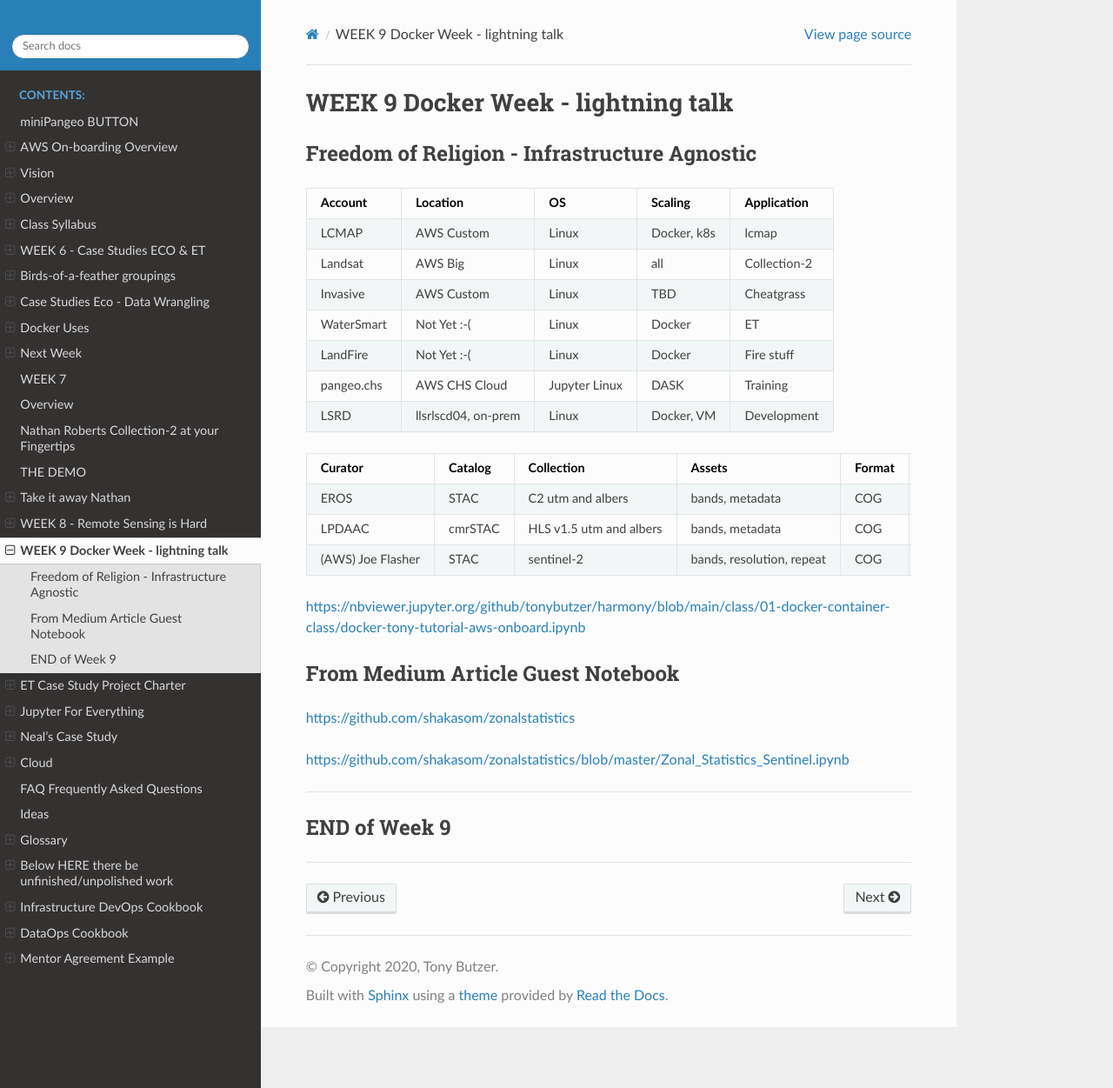
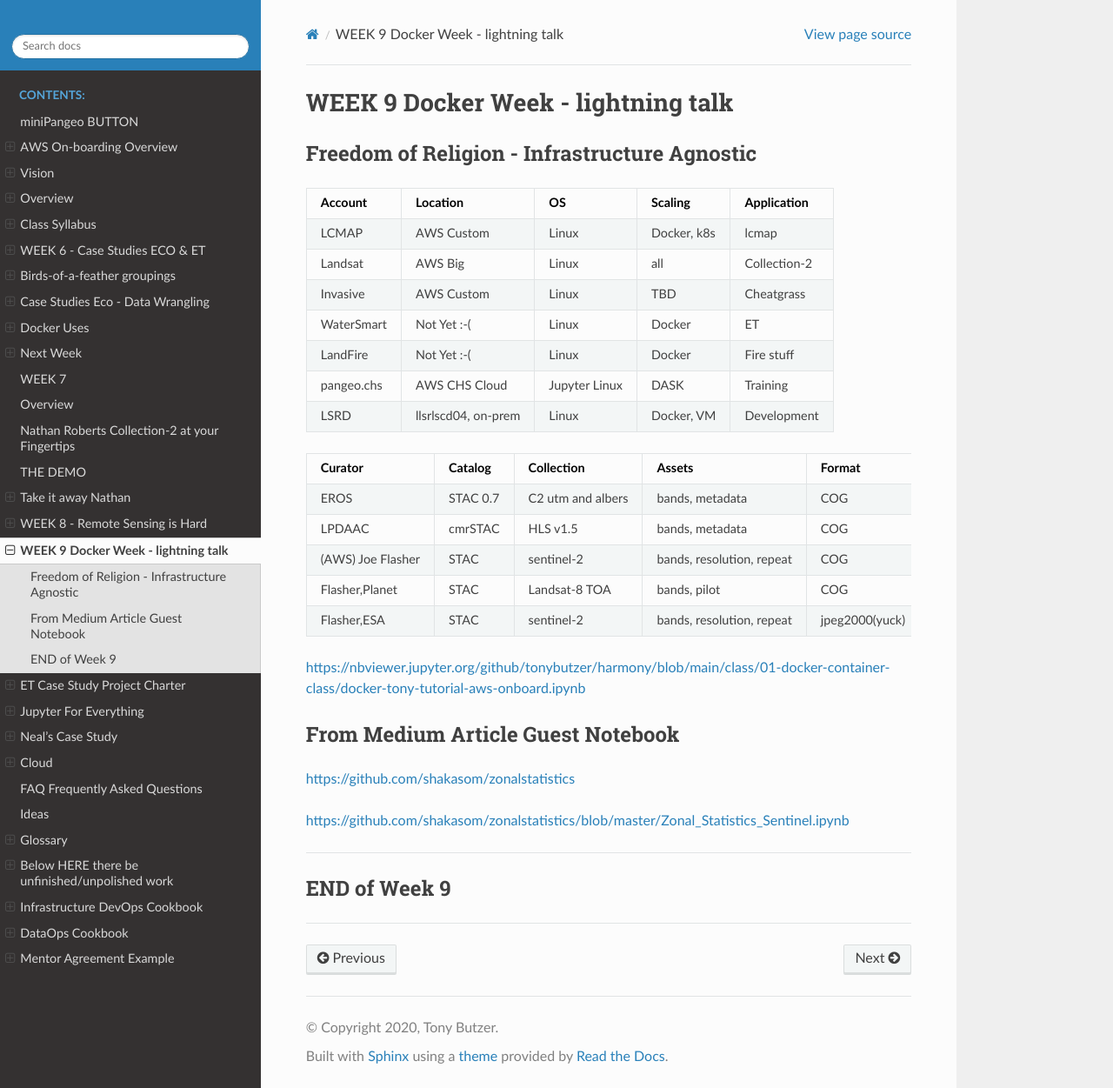
Before and after one commit to tonybutzer/harmony-docs, a Sphinx documentation site: the page built from documentation/source/09week.md, in a window 1280 px wide and 1251 px high. Shown: the whole window at 87% size. Built offline with Sphinx 7.4.7 and the Read the Docs theme 2.0.0, drawn with Linux system fonts in a browser that asks for light colours; pages that are not in the unit, such as notebooks, are missing from menus.

Commit message:
automatic git update from Makefile

```diff
--- a/documentation/source/09week.md
+++ b/documentation/source/09week.md
@@ -14,9 +14,12 @@
 
 | Curator | Catalog | Collection | Assets | Format | POC |
 | ---- | ---- | ---- | ---- | --- | --- |
-| EROS | STAC | C2 utm and albers | bands, metadata | COG | N. Roberts
-| LPDAAC | cmrSTAC | HLS v1.5 utm and albers | bands, metadata | COG | A. Friesz
+| EROS | STAC 0.7 | C2 utm and albers | bands, metadata | COG | N. Roberts
+| LPDAAC | cmrSTAC | HLS v1.5 | bands, metadata | COG | A. Friesz
 | (AWS) Joe Flasher | STAC | sentinel-2 | bands, resolution, repeat | COG | Aussies |
+| Flasher,Planet | STAC | Landsat-8 TOA | bands, pilot | COG | Tony |
+| Flasher,ESA | STAC | sentinel-2 | bands, resolution, repeat | jpeg2000(yuck) | ESA |
+
 
 
 [https://nbviewer.jupyter.org/github/tonybutzer/harmony/blob/main/class/01-docker-container-class/docker-tony-tutorial-aws-onboard.ipynb](https://nbviewer.jupyter.org/github/tonybutzer/harmony/blob/main/class/01-docker-container-class/docker-tony-tutorial-aws-onboard.ipynb)
```
